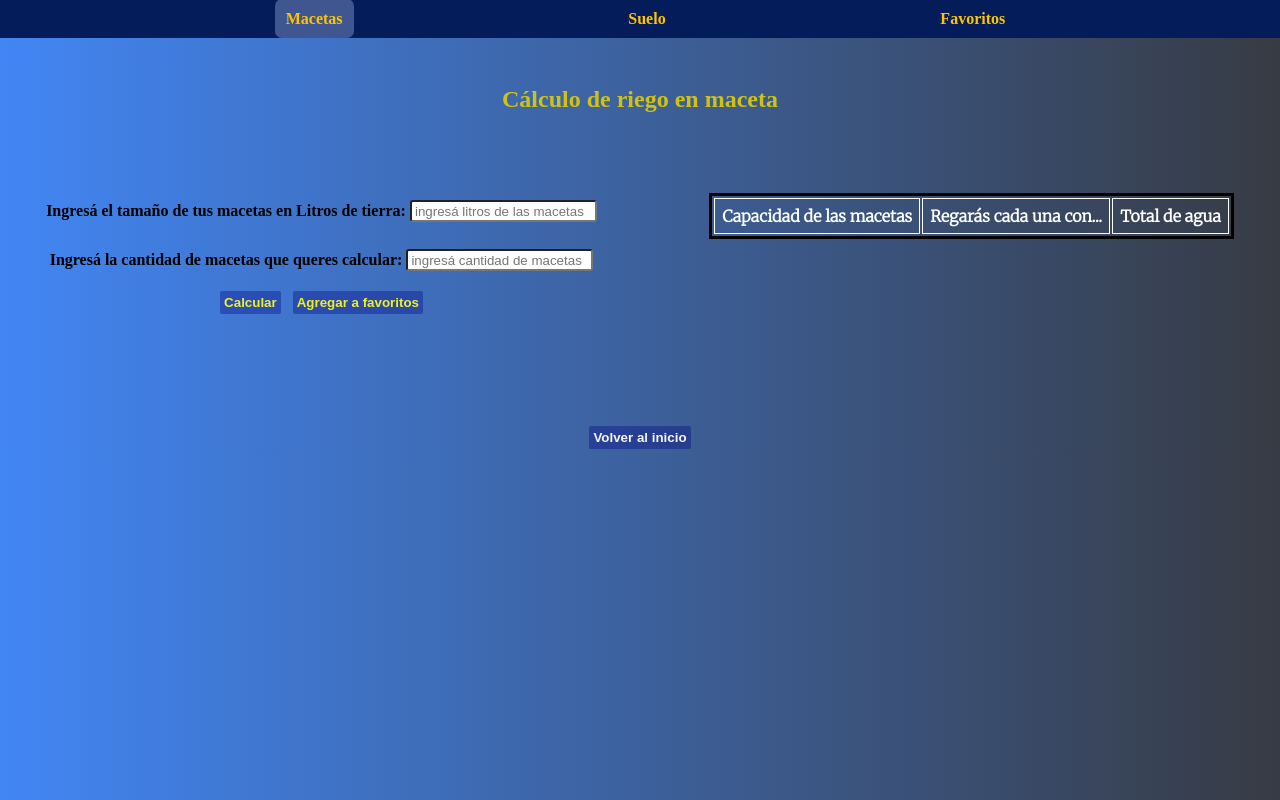
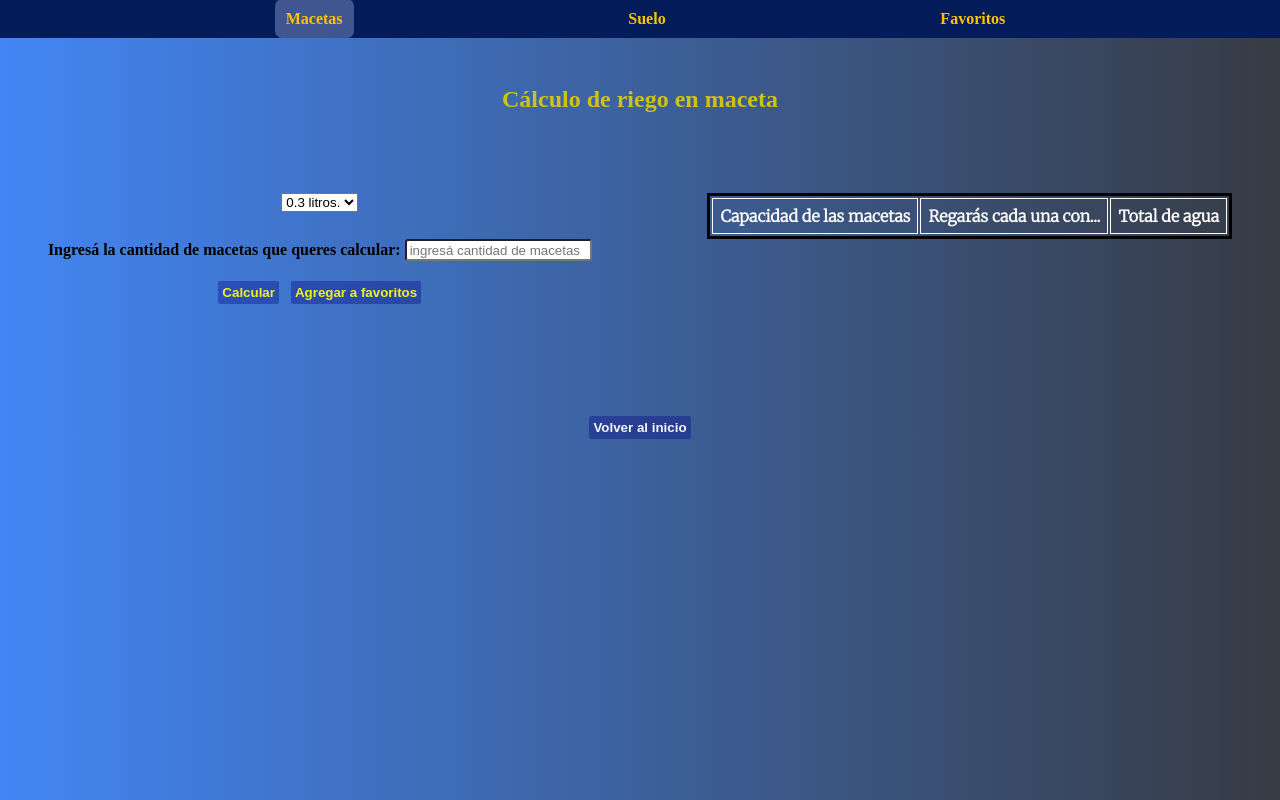
Before and after one commit to alejo-martinez/simulador-interactivo, a website: page pages/riego-maceta.html in a window 1280 px wide. Drawn offline with Linux system fonts and the light colour scheme; some packages are replaced by stand-ins of ours; a script that the page names is missing.

Commit message:
agregado fetch y otros arreglos

```diff
--- a/JS/macetas.js
+++ b/JS/macetas.js
@@ -1,9 +1,13 @@
 let litrosDeTierra = 0;
 let cantidad = 0;
+let retornar = 0;
+
 const contenedorRespuesta = document.getElementById("contenedorRespuesta");
 let calcular = document.getElementById("calcular");
 let filaRespuesta = document.getElementById("filaRespuesta");
 let favoritos = document.getElementById("favoritos");
+const divMacetas = document.querySelector(".contenedorPregunta-tamaño")
+const select = document.createElement("select")
 
 const macetasFavoritas = [];
 
@@ -30,9 +34,6 @@ timer: 800,
 timerProgressBar: true,
 didOpen: () => {
   Swal.showLoading()
-  timerInterval = setInterval(() => {
-    b.textContent = Swal.getTimerLeft()
-  }, 100)
 },
 willClose: () => {
   clearInterval(timerInterval)
@@ -41,19 +42,18 @@ willClose: () => {
 }
 
 const macetasCalcular = ()=> {
-    litrosDeTierra = parseFloat(document.getElementById("ingresoLitros").value);
     cantidad = parseFloat(document.getElementById("ingresoCantidad").value);
-    let resultadoFinal = litrosDeTierra * 0.15
+    let resultadoFinal = retornar * 0.15
     resultadoFinal = resultadoFinal.toFixed(2)
 
-    litrosDeTierra === 1 ? //Condicion 1
+    retornar === 1 ? //Condicion 1
      filaRespuesta.innerHTML += `<tr class = "filaRespuesta">
-    <td>${ingresoLitros.value} litro de tierra</td>
+    <td>${retornar} litro de tierra</td>
     <td>${resultadoFinal} litros de agua</td>
     <td>${ingresoCantidad.value * resultadoFinal} litros de agua</td>
     </tr>` : // Condicion 2
     filaRespuesta.innerHTML += `<tr class = "filaRespuesta">
-    <td>${ingresoLitros.value} litros de tierra</td>
+    <td>${retornar} litros de tierra</td>
     <td>${resultadoFinal} litros de agua</td>
     <td>${resultadoFinal * ingresoCantidad.value} litros de agua</td>
     </tr>`
@@ -65,9 +65,30 @@ calcular.addEventListener("click", (e)=> {
 } )
 
 const almacenarFavoritos = ()=> {
-    const maceta = new Maceta(ingresoLitros.value, ingresoCantidad.value);
+    const maceta = new Maceta(retornar, ingresoCantidad.value);
     macetasFavoritas.push(maceta)
     localStorage.setItem("macetas" ,JSON.stringify(macetasFavoritas))
+
+  btnSwal()
+}
+
+
+const pedirDatos = async () => {
+ const resp = await fetch("../data/data.json")
+ const data = await resp.json()
+ data.forEach(maceta => {
+  select.innerHTML += `<option value="${maceta.capacidad}">${maceta.capacidad} litros.`
+ });
+ divMacetas.append(select)
+}
+pedirDatos();
+
+select.addEventListener("change", (el) => {
+  retornar = el.target.value;
+  return retornar;
+})
+
+const btnSwal = ()=> {
   Swal.fire({
     title: '¡Agregado a favoritos! Visita la sección "favoritos" para verlas',
     width: 300,
--- /dev/null
+++ b/data/data.json
@@ -0,0 +1,54 @@
+[
+    {
+       "tipo":"Maceta",
+       "capacidad":0.3
+    },
+    {
+       "tipo":"Maceta",
+       "capacidad":0.5
+    },
+    {
+       "tipo":"Maceta",
+       "capacidad":0.7
+    },
+    {
+       "tipo":"Maceta",
+       "capacidad":1
+    },
+    {
+       "tipo":"Maceta",
+       "capacidad":1.5
+    },
+    {
+       "tipo":"Maceta",
+       "capacidad":2
+    },
+    {
+       "tipo":"Maceta",
+       "capacidad":3
+    },
+    {
+       "tipo":"Maceta",
+       "capacidad":4
+    },
+    {
+       "tipo":"Maceta",
+       "capacidad":5
+    },
+    {
+       "tipo":"Maceta",
+       "capacidad":10
+    },
+    {
+       "tipo":"Maceta",
+       "capacidad":15
+    },
+    {
+       "tipo":"Maceta",
+       "capacidad":20
+    },
+    {
+       "tipo":"Maceta",
+       "capacidad":40
+    }
+ ]
--- a/pages/riego-maceta.html
+++ b/pages/riego-maceta.html
@@ -26,8 +26,7 @@
 
         <div class="contenedorPregunta">
             <div class="contenedorPregunta-tamaño">
-                <strong class="litrosDeTierra">Ingresá el tamaño de tus macetas en Litros de tierra:</strong>
-                <input type="text" id="ingresoLitros" placeholder="ingresá litros de las macetas" class="input">
+
             </div>
 
             <div class="contenedorPregunta-capacidad">
```
Lines whose indentation alone changed are shown as unchanged.
